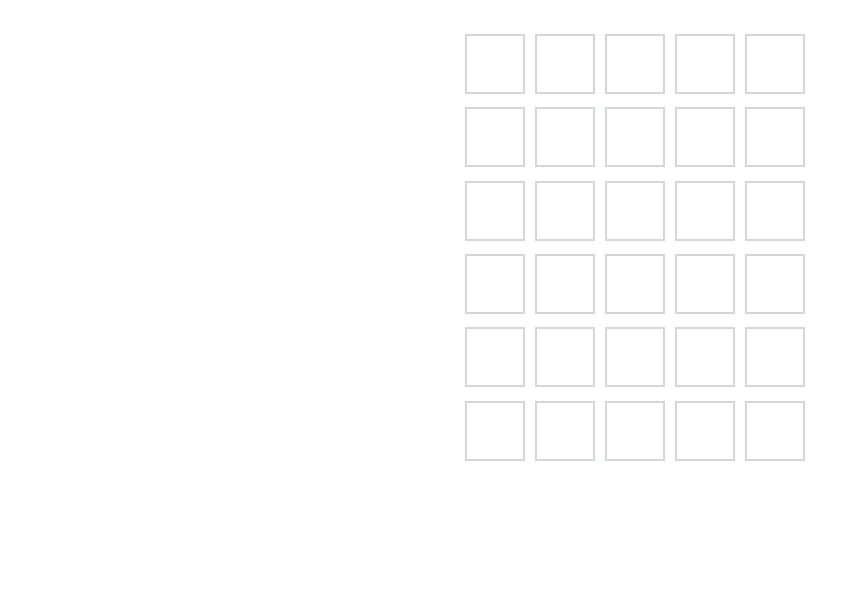
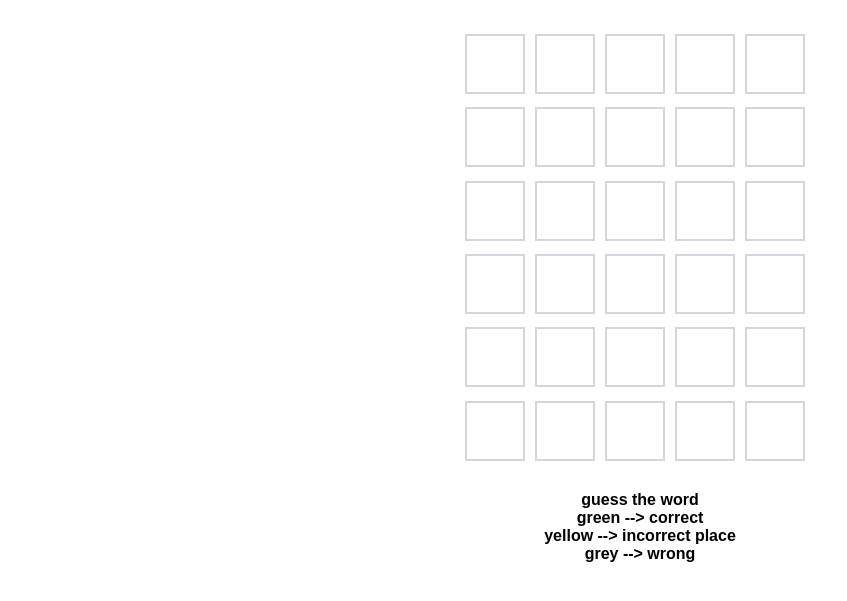
Before and after one commit to YHYANG2009/game-lobby, a plain HTML site: page Wordle-Game/Wordle.html in a window 1280 px wide. Shown: the part 105-706 px from the top of the page, without its empty margins (0-847 px from the left). Drawn offline with Linux system fonts and the light colour scheme.

Commit message:
add rules

```diff
--- a/2048/2048.css
+++ b/2048/2048.css
@@ -183,6 +183,12 @@ button,
     box-shadow: 0 9px #5f5a52;
 }
 
+#rules {
+    color: black;
+    font-size: 16px;
+    font-weight:bold;
+}
+
 button:active,
 #random:active {
     box-shadow: 0 5px #ece0ca;
--- a/Wordle-Game/Wordle.css
+++ b/Wordle-Game/Wordle.css
@@ -176,3 +176,9 @@ hr {
     border: 1px solid rgba(255, 255, 255, 0.5); /* 淡淡的邊框 */
     box-shadow: 0 4px 6px rgba(0, 0, 0, 0.1);   /* 陰影增加立體感 */
 }
+
+#rules {
+    color: black;
+    font-size: 16px;
+    font-weight:bold;
+}
--- a/Wordle-Game/Wordle.html
+++ b/Wordle-Game/Wordle.html
@@ -11,6 +11,17 @@
     <hr>
     <br>
     <div id="board"></div>
+
+    <p id="rules">
+        guess the word
+        <br>
+        green --> correct
+        <br>
+        yellow --> incorrect place
+        <br>
+        grey --> wrong
+    </p>
+
     <div class="not_in_wordlist-container" id="not_in_wordlist_container" style="display:none;">
         <div class="not_in_wordlist" id="not_in_wordlist">Not in wordlist</div>
     </div>
```
Also changed, not shown: 2048/2048.html (+2 -0 lines).
